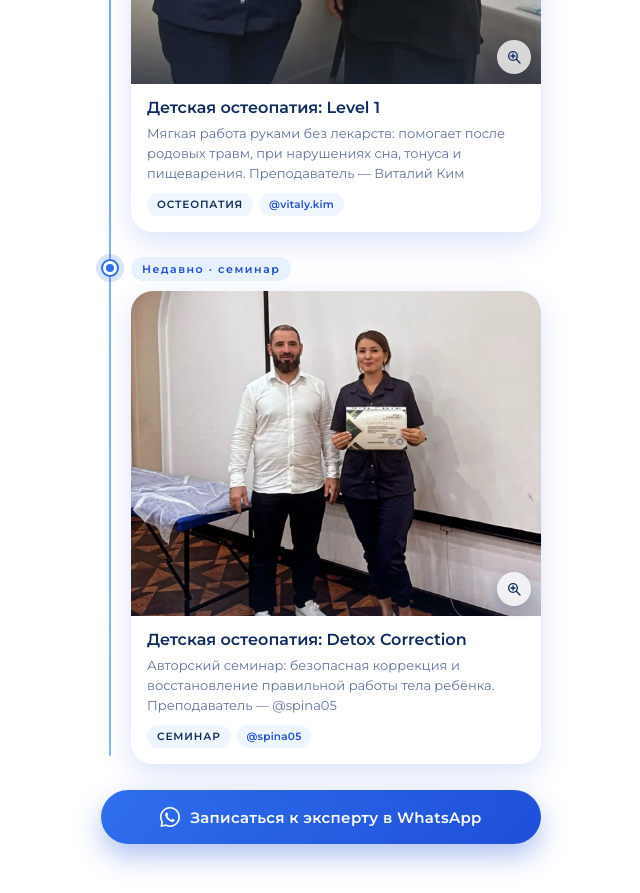
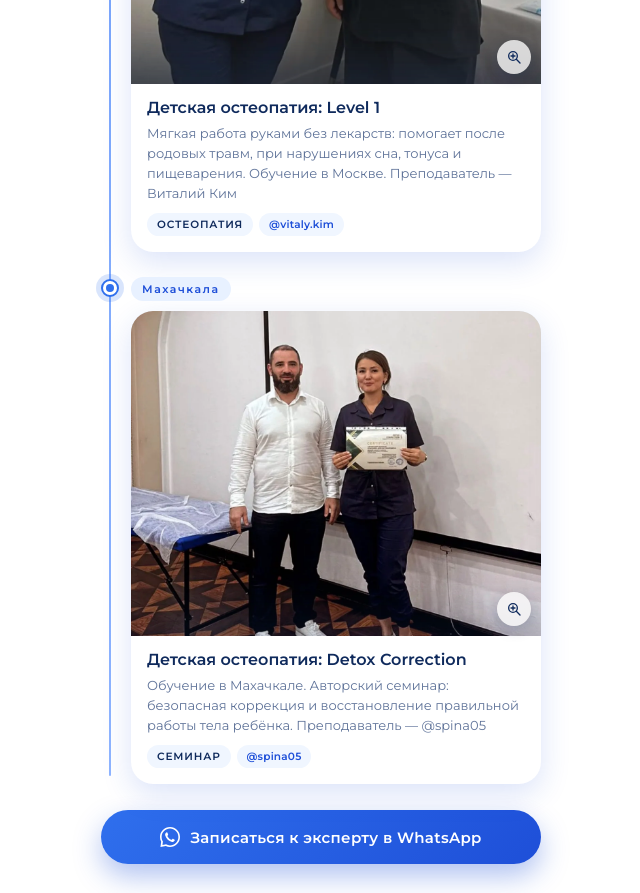
Before and after one commit to yesssssssssssssse/akbala, a plain HTML site: page index.html in a window 1280 px wide. Shown: the part 7960-8853 px from the top of the page, without its empty margins (319-959 px from the left). Drawn offline with nearby package versions, Linux system fonts and the light colour scheme.

Commit message:
Add files via upload

```diff
--- a/index.html
+++ b/index.html
@@ -432,18 +432,18 @@ footer img{height:40px;width:auto;margin:0 auto 10px;opacity:.85}
         </article>
       </li>
       <li class="tl-i rv">
-        <span class="tl-dot"></span><time class="tl-d" data-i18n="c6d">Недавно · Москва</time>
+        <span class="tl-dot"></span><time class="tl-d" data-i18n="c6d">Москва</time>
         <article class="tcard">
           <button type="button" class="cert free" data-edu aria-label="Сертификат: остеопластика MMFB Level 1"><img src="img/edu_c6.webp" alt="Акбала со сертификатом по детской остеопатии, MMFB Level 1" loading="lazy" width="996" height="1250"><span class="zoom"></span></button>
-          <div class="tc-b"><h4 data-i18n="c6t">Детская остеопатия: Level 1</h4><p class="tc-s" data-i18n="c6s">Мягкая работа руками без лекарств: помогает после родовых травм, при нарушениях сна, тонуса и пищеварения. Преподаватель — Виталий Ким</p>
+          <div class="tc-b"><h4 data-i18n="c6t">Детская остеопатия: Level 1</h4><p class="tc-s" data-i18n="c6s">Мягкая работа руками без лекарств: помогает после родовых травм, при нарушениях сна, тонуса и пищеварения. Обучение в Москве. Преподаватель — Виталий Ким</p>
             <div class="tags"><span class="tg" data-i18n="tOst">остеопатия</span><a class="tg" href="https://www.instagram.com/vitaly.kim/" target="_blank" rel="noopener">@vitaly.kim</a></div></div>
         </article>
       </li>
       <li class="tl-i rv">
-        <span class="tl-dot"></span><time class="tl-d" data-i18n="c7d">Недавно · семинар</time>
+        <span class="tl-dot"></span><time class="tl-d" data-i18n="c7d">Махачкала</time>
         <article class="tcard">
           <button type="button" class="cert free" data-edu aria-label="Сертификат Detox Correction"><img src="img/edu_c7.webp" alt="Акбала со сертификатом Detox Correction" loading="lazy" width="1206" height="954"><span class="zoom"></span></button>
-          <div class="tc-b"><h4 data-i18n="c7t">Детская остеопатия: Detox Correction</h4><p class="tc-s" data-i18n="c7s">Авторский семинар: безопасная коррекция и восстановление правильной работы тела ребёнка. Преподаватель — @spina05</p>
+          <div class="tc-b"><h4 data-i18n="c7t">Детская остеопатия: Detox Correction</h4><p class="tc-s" data-i18n="c7s">Обучение в Махачкале. Авторский семинар: безопасная коррекция и восстановление правильной работы тела ребёнка. Преподаватель — @spina05</p>
             <div class="tags"><span class="tg" data-i18n="tDet">семинар</span><a class="tg" href="https://www.instagram.com/spina05/" target="_blank" rel="noopener">@spina05</a></div></div>
         </article>
       </li>
@@ -605,7 +605,7 @@ const T = {
     c3t:"Жалпы балалар массажы 0–3 жас",c3s:"Ең кішкентайларға арналған: бұлшықет, ішкі ағза және фасциямен жұмыс, ЕДШ негіздері. SA’BI Health, Астана",
     c4t:"Массаж + емдік дене шынықтыру",c4s:"Баланың дамуына кешенді көзқарас. ЖК «Нұрмаханбет Махамбет»",
     c5t:"Ортопедия: жалпақ табан және сколиоз",c5s:"Емдік массаж және жеке ұлтандар (стелька). OrthoBest клиникасы",
-    tPr:"практика",t80:"80 сағат",t40:"40 академиялық сағат",tLfk:"ЕДШ",tOst:"остеопатия",tDet:"семинар",c6d:"Жақында · Мәскеу",c7d:"Жақында · семинар",c6t:"Балалар остеопатиясы: Level 1",c6s:"Дәрі-дәрмексіз, жұмсақ қол әдісі: босану жарақаттарына, ұйқы, тонус және ас қорыту бұзылыстарына көмектеседі. Ұстазы — Виталий Ким",c7t:"Балалар остеопатиясы: Detox Correction",c7s:"Авторлық семинар: баланың денесін қауіпсіз түзету және дұрыс жұмысын қалпына келтіру. Ұстазы — @spina05",tOrt:"ортопедия",
+    tPr:"практика",t80:"80 сағат",t40:"40 академиялық сағат",tLfk:"ЕДШ",tOst:"остеопатия",tDet:"семинар",c6d:"Мәскеу",c7d:"Махачкала",c6t:"Балалар остеопатиясы: Level 1",c6s:"Дәрі-дәрмексіз, жұмсақ қол әдісі: босану жарақаттарына, ұйқы, тонус және ас қорыту бұзылыстарына көмектеседі. Мәскеуде оқыды. Ұстазы — Виталий Ким",c7t:"Балалар остеопатиясы: Detox Correction",c7s:"Махачкалада оқыды. Авторлық семинар: баланың денесін қауіпсіз түзету және дұрыс жұмысын қалпына келтіру. Ұстазы — @spina05",tOrt:"ортопедия",
     tgT:"Тоғжан: балалар массажының маманы",tgS:"3 жыл тәжірибе, Qazaq Clinic (Алматы) куәлігі және моторлық онтогенез, физиотерапия, алғашқы көмек курстары",
     tgP1:"Алматыдағы бітіру: Qazaq Clinic",tgP2:"Балалар массажының маманы · 2024",tgP3:"Моторлық онтогенез сертификаттарымен",tgN:"жыл тәжірибе<br>балалар массажында",tgB:"Тоғжанға WhatsApp арқылы жазылу",tgCourse:"Курс",
     g1t:"Балалар массажының маманы",g1s:"Qazaq Clinic (Suleimen Clinic), Алматы: 108 сағаттық массаж курсы, сондай-ақ электрофорез және парафинотерапия. Бағдарламада: гипертонус пен гипотонус, кривошея, дисплазия, жалпақ табан. Оқытушы — Абай Әлкенұлы",
```
